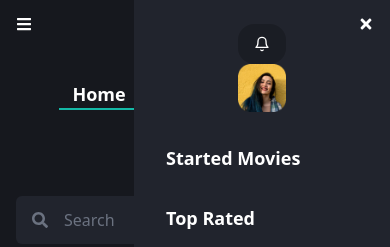
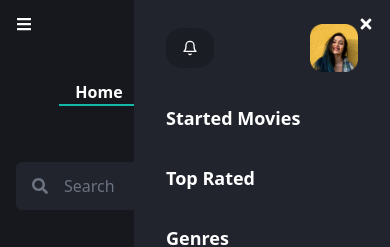
Before and after one commit to dagijosi/NewDMovie, a React (Vite) app: page / in a window 390 px wide. Both pictures are taken after a click on the button 366 px from the left and 24 px from the top of the page. Shown: the top 247 px of the page. Built offline with nearby package versions, Linux system fonts and the light colour scheme.

Commit message:
refactor: adjust layout and styling in Home and RightNav components

```diff
--- a/src/pages/Home.tsx
+++ b/src/pages/Home.tsx
@@ -19,7 +19,7 @@
     whileTap={{ scale: 0.95 }}
   >
     <h1
-      className={`w-20 text-lg not-italic text-center font-semibold ${
+      className={`w-20 md:text-lg not-italic text-center font-semibold ${
         isActive ? "text-white" : "text-gray-400"
       }`}
     >
--- a/src/pages/RightNav.tsx
+++ b/src/pages/RightNav.tsx
@@ -3,7 +3,7 @@
 const RightNav = () => {
   return (
     <div className="bg-middleblue text-white h-screen md:block py-6 px-8">
-      <div className="flex flex-col md:flex-row justify-between items-center">
+      <div className="flex flex-row justify-between items-center">
         <button className=" inline-flex py-3 px-4 items-center bg-darkgray rounded-2xl justify-center">
           <FiBell />
         </button>
```
